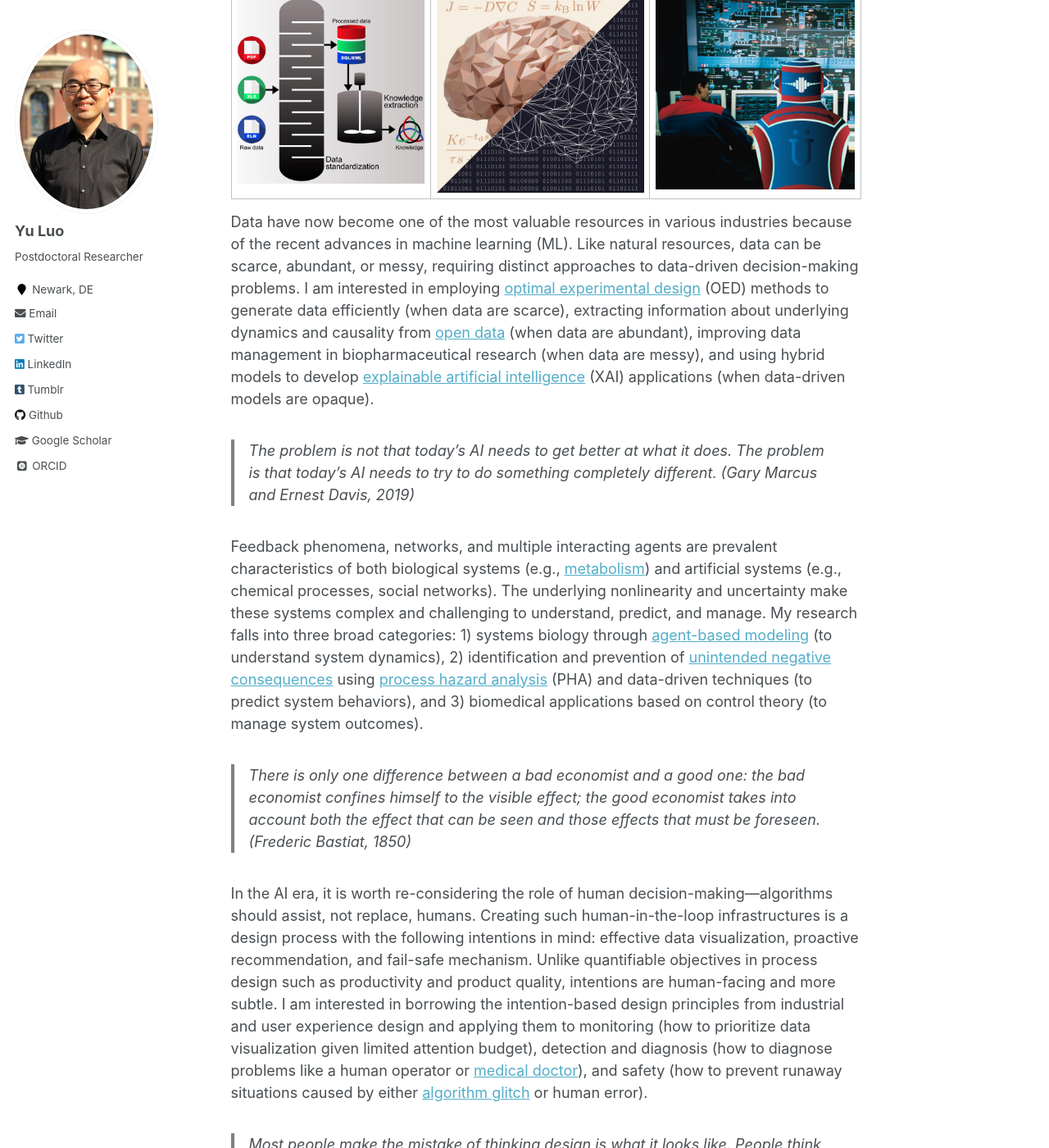
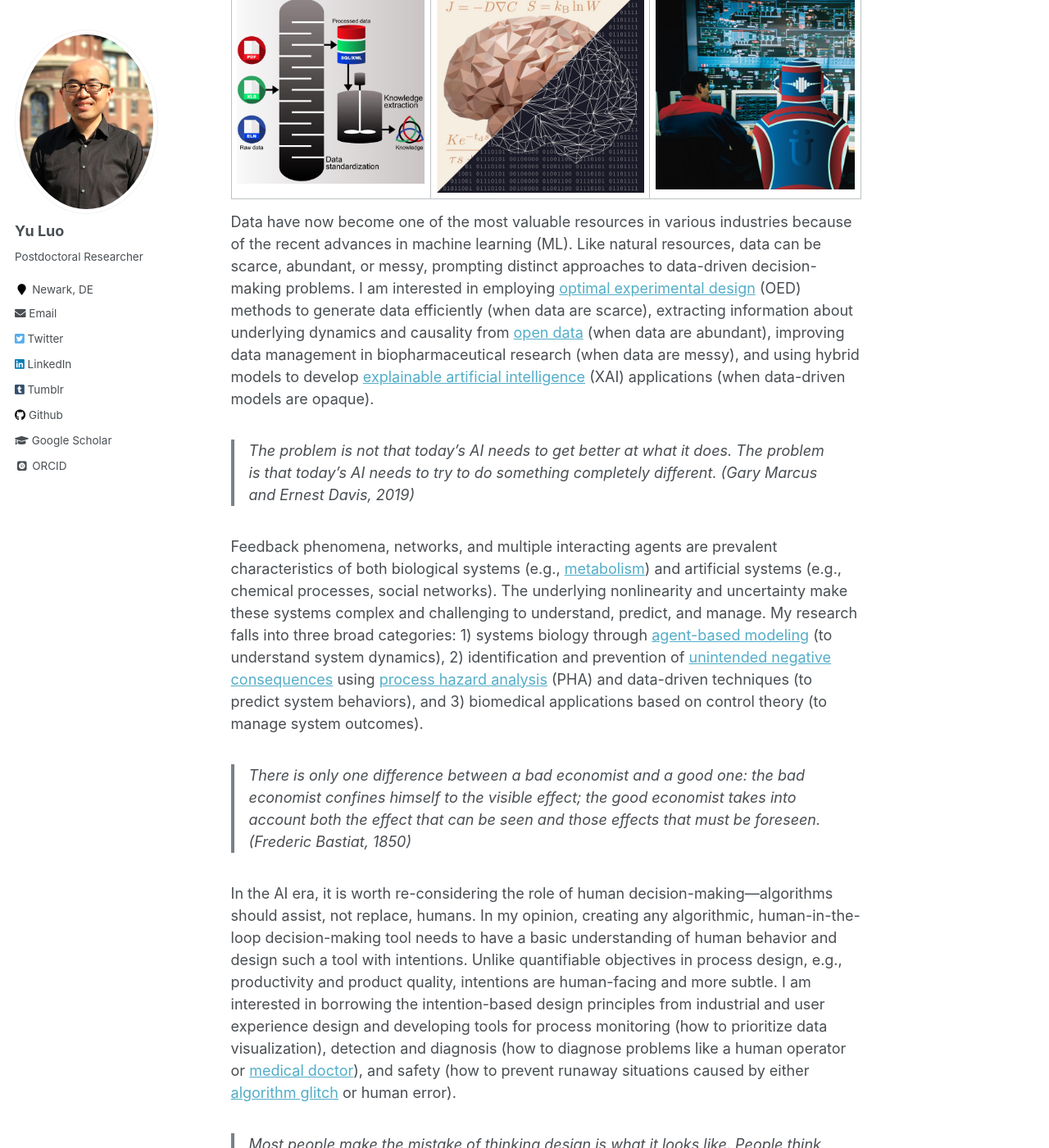
Before and after one commit to l16cn/l16cn.github.io, a Jekyll site: the page built from _pages/about.md, in a window 1280 px wide and 1400 px high, scrolled down 499 px. Shown: the whole window at 82% size. Built offline with Jekyll 4.4.1, drawn with Linux system fonts in a browser that asks for light colours; some web fonts are replaced; some of the changed text lies outside the part shown.

Commit message:
r20: before sending to KHL

```diff
--- a/_pages/about.md
+++ b/_pages/about.md
@@ -18,7 +18,7 @@ My core research interests are data, complex systems, and the human factor under
 | :--------------------: | :--------------------: | :---------------------: |
 | ![](images/distill-lite.jpg) | ![](images/brain-lite.jpg) | ![](images/robot2-lite.jpg) |
 
-Data have now become one of the most valuable resources in various industries because of the recent advances in machine learning (ML). Like natural resources, data can be scarce, abundant, or messy, requiring distinct approaches to data-driven decision-making problems. I am interested in employing [optimal experimental design](https://en.wikipedia.org/wiki/Optimal_design) (OED) methods to generate data efficiently (when data are scarce), extracting information about underlying dynamics and causality from [open data](https://www.data.gov) (when data are abundant), improving data management in biopharmaceutical research (when data are messy), and using hybrid models to develop [explainable artificial intelligence](https://en.wikipedia.org/wiki/Explainable_artificial_intelligence) (XAI) applications (when data-driven models are opaque).
+Data have now become one of the most valuable resources in various industries because of the recent advances in machine learning (ML). Like natural resources, data can be scarce, abundant, or messy, prompting distinct approaches to data-driven decision-making problems. I am interested in employing [optimal experimental design](https://en.wikipedia.org/wiki/Optimal_design) (OED) methods to generate data efficiently (when data are scarce), extracting information about underlying dynamics and causality from [open data](https://www.data.gov) (when data are abundant), improving data management in biopharmaceutical research (when data are messy), and using hybrid models to develop [explainable artificial intelligence](https://en.wikipedia.org/wiki/Explainable_artificial_intelligence) (XAI) applications (when data-driven models are opaque).
 
 <!-- We can either explore ways to generate more data (e.g., [optimal experimental design](https://en.wikipedia.org/wiki/Optimal_design)) or exploit the data we already have (e.g., [open data](https://www.data.gov)). There are many practical challenges to overcome, especially in industries such as biopharmaceuticals, so that we can transform data into knowledge and use data to assist decision-making. Over-reliance on data, on the other hand, has its unintended consequences. Machine learning techniques such as [artificial neural networks](https://en.wikipedia.org/wiki/Artificial_neural_network) often have little explanatory power given their black-box nature. I am, therefore, also interested in developing [explainable artificial intelligence](https://en.wikipedia.org/wiki/Explainable_artificial_intelligence) (XAI) methods for chemical engineering. -->
 
@@ -33,7 +33,9 @@ foreseen. (Frederic Bastiat, 1850)
 
 <!-- Complex networked, multi-agent systems pose many fundamental questions that require long-term studies. For example, the positive benefits of rapid technological developments often come with [unintended negative consequences](https://en.wikipedia.org/wiki/Unintended_consequences) to society, such as [ozone depletion](https://en.wikipedia.org/wiki/Ozone_depletion), [climate change](https://en.wikipedia.org/wiki/Climate_change), and [antibiotic resistance crisis](https://www.ncbi.nlm.nih.gov/pmc/articles/PMC4378521/). Unintended consequences are a crucial topic in sustainability research and are generally difficult to predict. Nonetheless, chemical engineers have practiced the [process hazard analysis](https://en.wikipedia.org/wiki/Process_hazard_analysis) for a long time to identify potential vulnerabilities in a process system. We see the adoption of this type of "checklist" approach in the public health domain, and I am interested in extending the idea to policymaking and protocol design. -->
 
-In the AI era, it is worth re-considering the role of human decision-making—algorithms should assist, not replace, humans. Creating such human-in-the-loop infrastructures is a design process with the following intentions in mind: effective data visualization, proactive recommendation, and fail-safe mechanism. Unlike quantifiable objectives in process design such as productivity and product quality, intentions are human-facing and more subtle. I am interested in borrowing the intention-based design principles from industrial and user experience design and applying them to monitoring (how to prioritize data visualization given limited attention budget), detection and diagnosis (how to diagnose problems like a human operator or [medical doctor](https://www.newyorker.com/magazine/2017/04/03/ai-versus-md)), and safety (how to prevent runaway situations caused by either [algorithm glitch](https://dealbook.nytimes.com/2012/08/02/knight-capital-says-trading-mishap-cost-it-440-million/) or human error).
+In the AI era, it is worth re-considering the role of human decision-making—algorithms should assist, not replace, humans. In my opinion, creating any algorithmic, human-in-the-loop decision-making tool needs to have a basic understanding of human behavior and design such a tool with intentions. Unlike quantifiable objectives in process design, e.g., productivity and product quality, intentions are human-facing and more subtle. I am interested in borrowing the intention-based design principles from industrial and user experience design and developing tools for process monitoring (how to prioritize data visualization), detection and diagnosis (how to diagnose problems like a human operator or [medical doctor](https://www.newyorker.com/magazine/2017/04/03/ai-versus-md)), and safety (how to prevent runaway situations caused by either [algorithm glitch](https://dealbook.nytimes.com/2012/08/02/knight-capital-says-trading-mishap-cost-it-440-million/) or human error).
+
+<!-- In the AI era, it is worth re-considering the role of human decision-making—algorithms should assist, not replace, humans. Creating such human-in-the-loop infrastructures is a design process with the following intentions in mind: effective data visualization, proactive recommendation, and fail-safe mechanism. Unlike quantifiable objectives in process design such as productivity and product quality, intentions are human-facing and more subtle. I am interested in borrowing the intention-based design principles from industrial and user experience design and applying them to monitoring (how to prioritize data visualization given limited attention budget), detection and diagnosis (how to diagnose problems like a human operator or [medical doctor](https://www.newyorker.com/magazine/2017/04/03/ai-versus-md)), and safety (how to prevent runaway situations caused by either [algorithm glitch](https://dealbook.nytimes.com/2012/08/02/knight-capital-says-trading-mishap-cost-it-440-million/) or human error). -->
 
 > Most people make the mistake of thinking design is what it looks like. People think it's this veneer—that the designers are handed this box and told, "Make it look good!" That's not what we think design is. It's not just what it looks like and feels like. Design is how it works. (Steve Jobs, 2003)
 
```
Also changed, not shown: other parts of _pages/about.md (+1 -1 lines), 1 other file.
